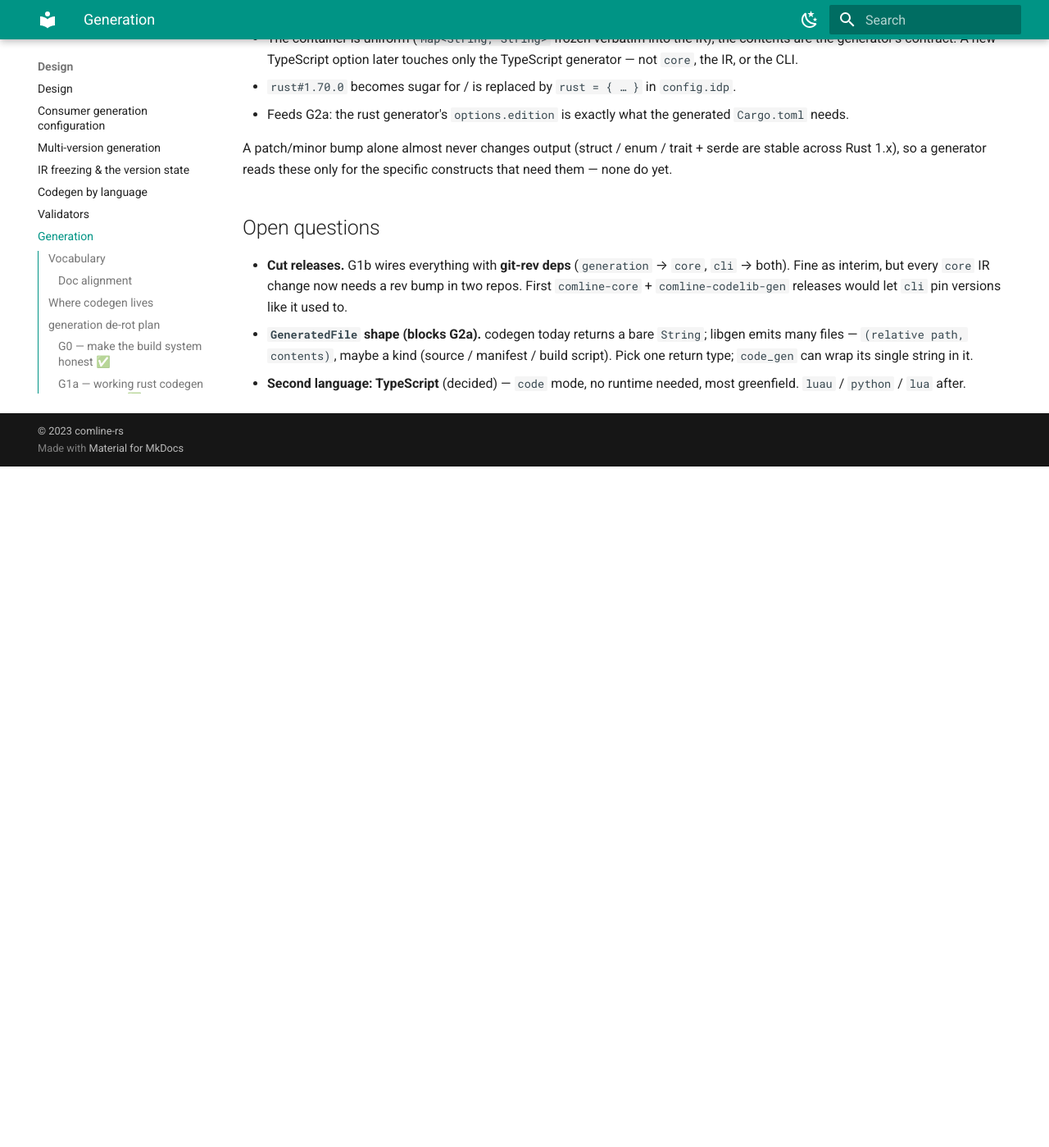
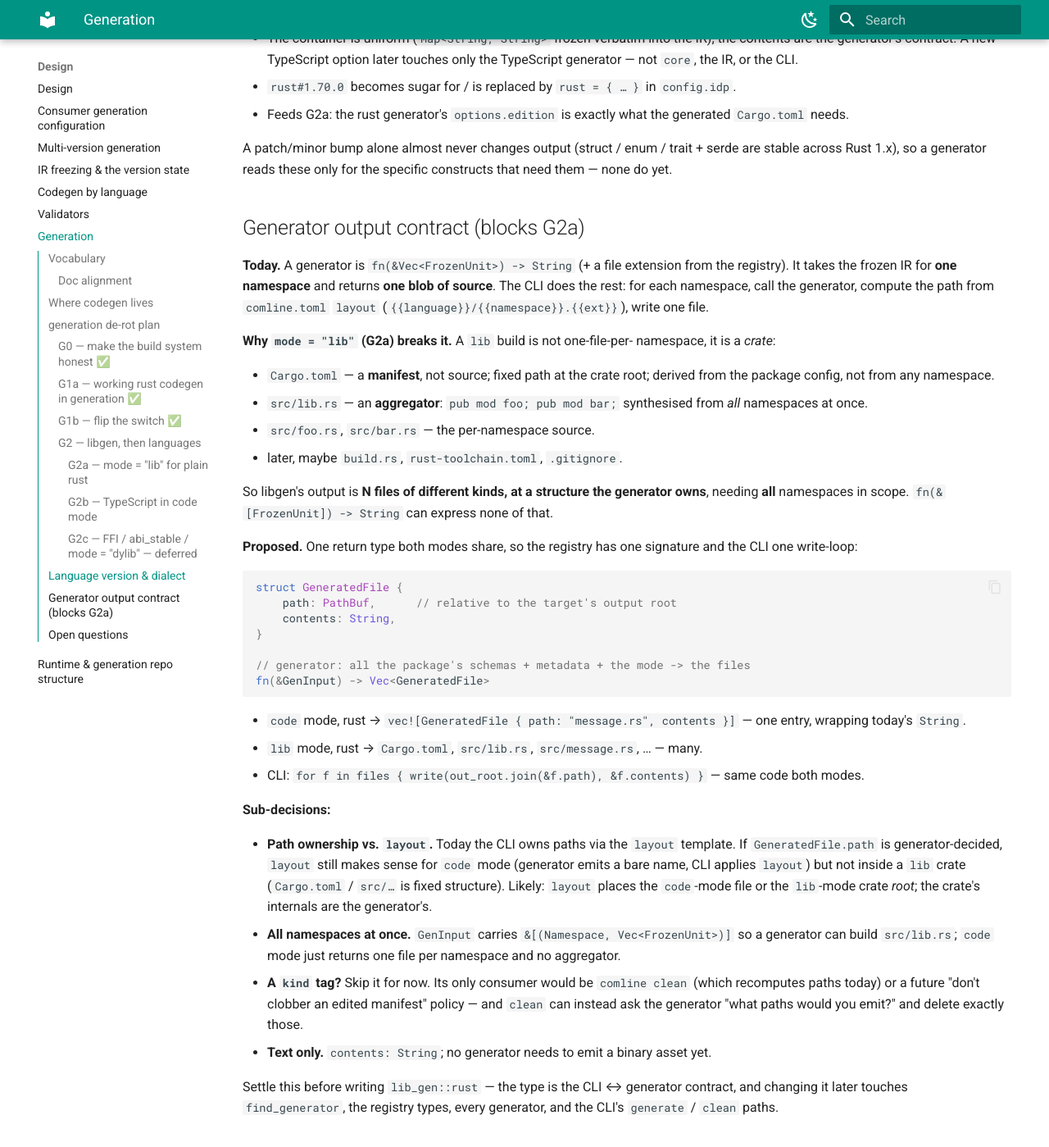
Before and after one commit to ComlineProject/docs, an MkDocs documentation site: the page built from docs/docs/design/generation.md, in a window 1280 px wide and 1400 px high, scrolled down 4756 px. Shown: the whole window at 82% size. Built offline with MkDocs 1.6.1 and Material for MkDocs 9.7.7, drawn with Linux system fonts in a browser that asks for light colours; the version menu is left out; before the commit the page ends 5325 px from its top, so only the background shows below that.

Commit message:
docs(design): expand the generator output contract into its own section
Explain why fn(&[FrozenUnit]) -> String can't do mode = lib: a lib build
is a crate (Cargo.toml manifest + src/lib.rs aggregator over all
namespaces + per-namespace source), not one-file-per-namespace. Propose
fn(&GenInput) -> Vec<GeneratedFile{path,contents}> shared by both modes,
CLI has one write-loop. Sub-decisions: path ownership vs the layout
template, all-namespaces-in-scope, skip a kind tag for now, text-only.

````diff
--- a/docs/docs/design/generation.md
+++ b/docs/docs/design/generation.md
@@ -234,15 +234,74 @@
 serde are stable across Rust 1.x), so a generator reads these only for the
 specific constructs that need them — none do yet.
 
+## Generator output contract (blocks G2a)
+
+**Today.** A generator is `fn(&Vec<FrozenUnit>) -> String` (+ a file extension
+from the registry). It takes the frozen IR for **one namespace** and returns
+**one blob of source**. The CLI does the rest: for each namespace, call the
+generator, compute the path from `comline.toml` `layout`
+(`{{language}}/{{namespace}}.{{ext}}`), write one file.
+
+**Why `mode = "lib"` (G2a) breaks it.** A `lib` build is not one-file-per-
+namespace, it is a *crate*:
+
+- `Cargo.toml` — a **manifest**, not source; fixed path at the crate root;
+  derived from the package config, not from any namespace.
+- `src/lib.rs` — an **aggregator**: `pub mod foo; pub mod bar;` synthesised
+  from *all* namespaces at once.
+- `src/foo.rs`, `src/bar.rs` — the per-namespace source.
+- later, maybe `build.rs`, `rust-toolchain.toml`, `.gitignore`.
+
+So libgen's output is **N files of different kinds, at a structure the generator
+owns**, needing **all** namespaces in scope. `fn(&[FrozenUnit]) -> String` can
+express none of that.
+
+**Proposed.** One return type both modes share, so the registry has one
+signature and the CLI one write-loop:
+
+```rust
+struct GeneratedFile {
+    path: PathBuf,      // relative to the target's output root
+    contents: String,
+}
+
+// generator: all the package's schemas + metadata + the mode -> the files
+fn(&GenInput) -> Vec<GeneratedFile>
+```
+
+- `code` mode, rust → `vec![GeneratedFile { path: "message.rs", contents }]` —
+  one entry, wrapping today's `String`.
+- `lib` mode, rust → `Cargo.toml`, `src/lib.rs`, `src/message.rs`, … — many.
+- CLI: `for f in files { write(out_root.join(&f.path), &f.contents) }` — same
+  code both modes.
+
+**Sub-decisions:**
+
+- **Path ownership vs. `layout`.** Today the CLI owns paths via the `layout`
+  template. If `GeneratedFile.path` is generator-decided, `layout` still makes
+  sense for `code` mode (generator emits a bare name, CLI applies `layout`) but
+  not inside a `lib` crate (`Cargo.toml` / `src/…` is fixed structure). Likely:
+  `layout` places the `code`-mode file or the `lib`-mode crate *root*; the
+  crate's internals are the generator's.
+- **All namespaces at once.** `GenInput` carries `&[(Namespace, Vec<FrozenUnit>)]`
+  so a generator can build `src/lib.rs`; `code` mode just returns one file per
+  namespace and no aggregator.
+- **A `kind` tag?** Skip it for now. Its only consumer would be `comline clean`
+  (which recomputes paths today) or a future "don't clobber an edited manifest"
+  policy — and `clean` can instead ask the generator "what paths would you
+  emit?" and delete exactly those.
+- **Text only.** `contents: String`; no generator needs to emit a binary asset
+  yet.
+
+Settle this before writing `lib_gen::rust` — the type is the CLI ↔ generator
+contract, and changing it later touches `find_generator`, the registry types,
+every generator, and the CLI's `generate` / `clean` paths.
+
 ## Open questions
 
 - **Cut releases.** G1b wires everything with **git-rev deps** (`generation` →
   `core`, `cli` → both). Fine as interim, but every `core` IR change now needs a
   rev bump in two repos. First `comline-core` + `comline-codelib-gen` releases
   would let `cli` pin versions like it used to.
-- **`GeneratedFile` shape (blocks G2a).** codegen today returns a bare `String`;
-  libgen emits many files — `(relative path, contents)`, maybe a kind (source /
-  manifest / build script). Pick one return type; `code_gen` can wrap its single
-  string in it.
 - **Second language: TypeScript** (decided) — `code` mode, no runtime needed,
   most greenfield. `luau` / `python` / `lua` after.
````
